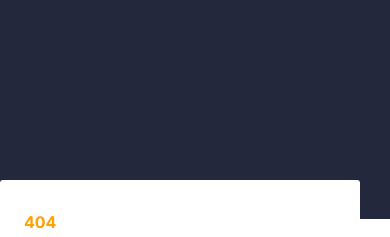
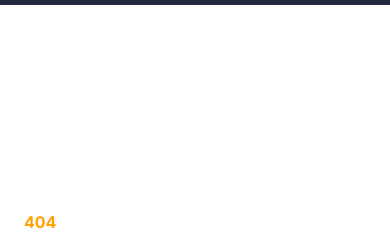
Before and after one commit to matTrabolsi/JordanianDoctorsinUK-website, a plain HTML site: page public/index.html in a window 390 px wide. Shown: the part 81-318 px from the top of the page. Drawn offline with nearby package versions, Linux system fonts and the light colour scheme.

Commit message:
padding-header update

```diff
--- a/public/css/styles.css
+++ b/public/css/styles.css
@@ -71,7 +71,7 @@
 }
 .back__color{
   z-index: -999;
-  padding: 150px;
+  padding: 80px;
   background-color: var(--black-color);
   position: absolute;
   top: 0;
@@ -124,6 +124,9 @@
 /* Navigation for mobile devices */
 @media screen and (max-width: 820px) {
 
+.back__color{
+  padding: 40px;
+}
 
     .nav{
         height: 0.5rem;
```
